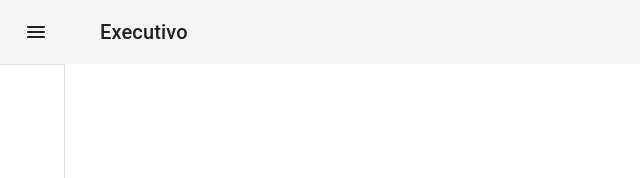
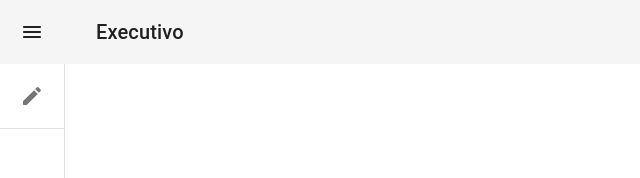
Before and after one commit to sarahCamargo/executivo, a React (Create React App) app in the folder frontend/: page / in a window 1280 px wide. Shown: the top 178 px of the page, without its empty margins (0-640 px from the left). Built offline with nearby package versions, Linux system fonts and the light colour scheme.

Commit message:
feat: Adding Register Button in Drawer

```diff
--- a/frontend/src/App.tsx
+++ b/frontend/src/App.tsx
@@ -15,7 +15,10 @@
   return (
     <>
       <MainAppBar openDrawer={openDrawer} handleDrawerOpen={handleDrawerOpen} />
-      <MenuDrawer openDrawer={openDrawer} handleDrawerClose={handleDrawerClose} />
+      <MenuDrawer
+        openDrawer={openDrawer}
+        handleDrawerClose={handleDrawerClose}
+      />
     </>
   );
 }
--- a/frontend/src/components/AppBar/index.tsx
+++ b/frontend/src/components/AppBar/index.tsx
@@ -23,26 +23,23 @@
         elevation={0}
         open={openDrawer}
       >
-        <Container maxWidth="xl">
         <Toolbar disableGutters>
           <IconButton
             size="large"
             edge="start"
             color="inherit"
             sx={[
-                { mr: 2 },
-                { marginRight: 5 },
+              { marginLeft: 1 },
               openDrawer && { display: "none" },
             ]}
             onClick={handleDrawerOpen}
           >
             <MenuRounded />
           </IconButton>
-            <Typography variant="h6" component="div" sx={{ flexGrow: 1 }}>
+          <Typography variant="h6" component="div" sx={{ flexGrow: 1, marginLeft: 5 }}>
             Executivo
           </Typography>
         </Toolbar>
-        </Container>
       </StyledAppBar>
     </>
   );
--- a/frontend/src/components/Drawer/index.tsx
+++ b/frontend/src/components/Drawer/index.tsx
@@ -1,6 +1,16 @@
 import { ChevronLeftRounded } from "@mui/icons-material";
-import { Divider, IconButton, useTheme } from "@mui/material";
+import {
+  Divider,
+  IconButton,
+  List,
+  ListItem,
+  ListItemButton,
+  ListItemIcon,
+  ListItemText,
+  useTheme,
+} from "@mui/material";
 import { DrawerHeader, StyledDrawer } from "./styles/style";
+import EditRoundedIcon from "@mui/icons-material/EditRounded";
 
 type MenuDrawerProps = {
   openDrawer: boolean;
@@ -17,6 +27,55 @@
           {theme.direction === "ltr" && <ChevronLeftRounded />}
         </IconButton>
       </DrawerHeader>
+      <List>
+        <ListItem disablePadding sx={{ display: "block" }}>
+          <ListItemButton
+            sx={[
+              {
+                minHeight: 48,
+                px: 2.5,
+              },
+              open
+                ? {
+                    justifyContent: "initial",
+                  }
+                : {
+                    justifyContent: "center",
+                  },
+            ]}
+          >
+            <ListItemIcon
+              sx={[
+                {
+                  minWidth: 0,
+                  justifyContent: "center",
+                },
+                open
+                  ? {
+                      mr: 3,
+                    }
+                  : {
+                      mr: "auto",
+                    },
+              ]}
+            >
+              <EditRoundedIcon />
+            </ListItemIcon>
+            <ListItemText
+              primary={"Cadastros"}
+              sx={[
+                open
+                  ? {
+                      opacity: 1,
+                    }
+                  : {
+                      opacity: 0,
+                    },
+              ]}
+            ></ListItemText>
+          </ListItemButton>
+        </ListItem>
+      </List>
       <Divider />
     </StyledDrawer>
   );
```
Also changed, not shown: frontend/src/components/Drawer/styles/style.ts (+5 -5 lines). Lines whose indentation alone changed are shown as unchanged.
